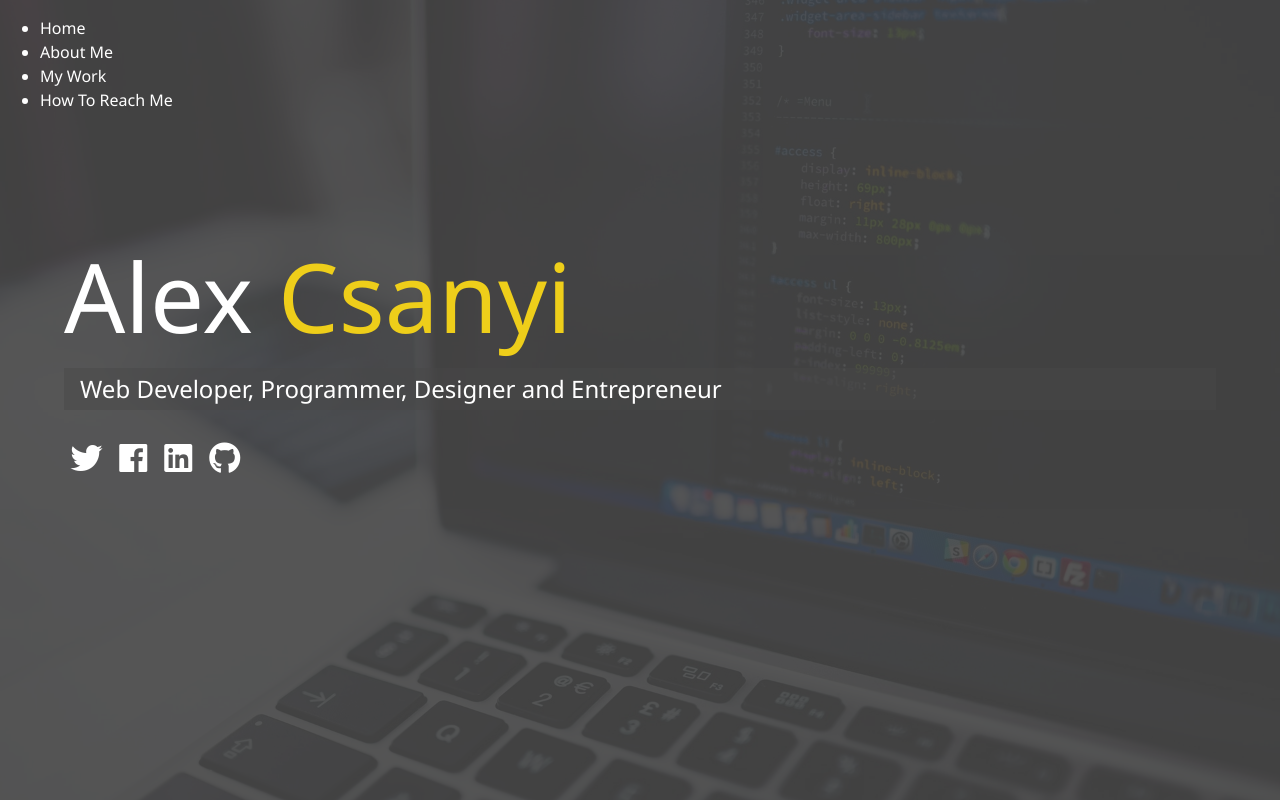
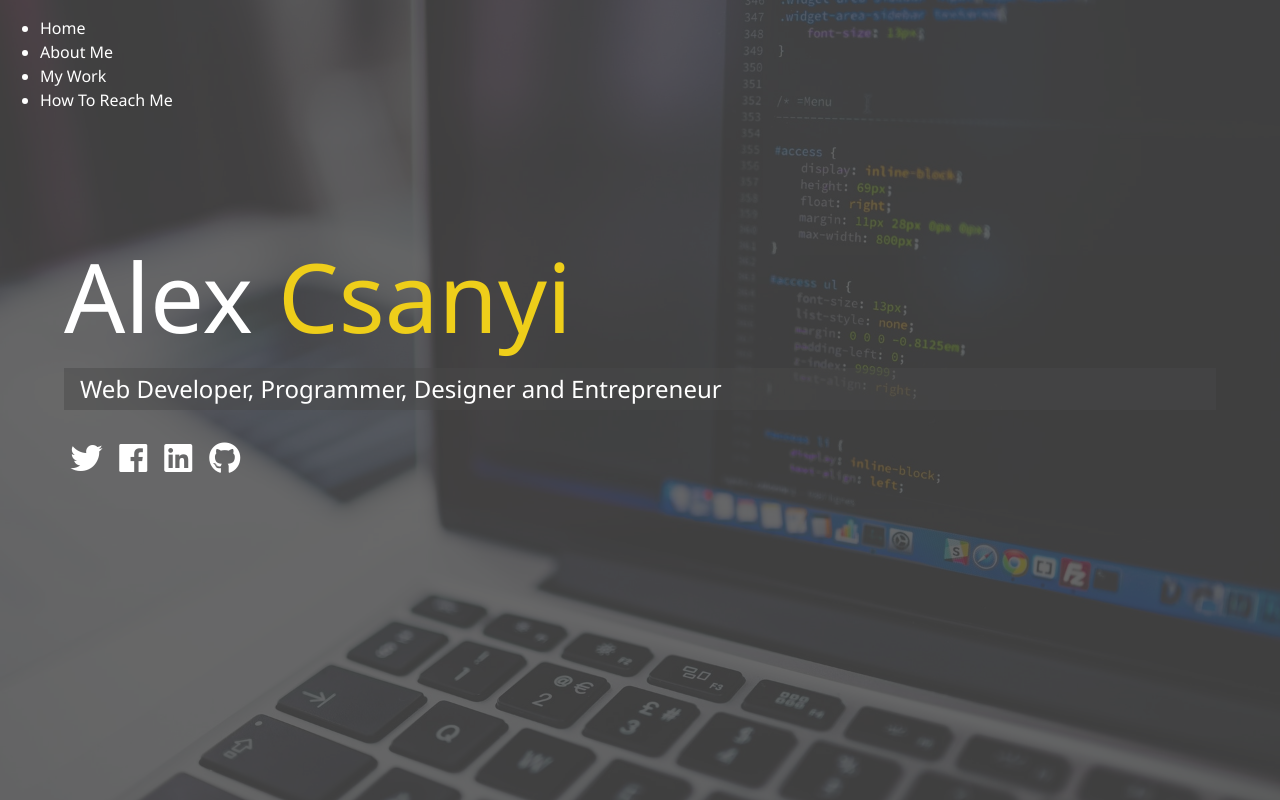
Before and after one commit to AlexCsanyi/portfolio_2, a website: page dist/index.html in a window 1280 px wide. Drawn offline with Linux system fonts and the light colour scheme; files whose address does not match are found by name.

Commit message:
fixed error with directory set up

```diff
--- a/scss/_config.scss
+++ b/scss/_config.scss
@@ -2,7 +2,7 @@ $primary-color: #444;
 $secondary-color: #eece1a;
 $show-home-image: true;
 $home-image: url(../img/background.jpg);
-$background-opacity: 0.9;
+$background-opacity: 0.8;
 
 @mixin easeOut {
   transition: all 0.5s ease-out;
```
Also changed, not shown: dist/css/main.css, dist/img/background.jpg (renamed from img/background.jpg).
